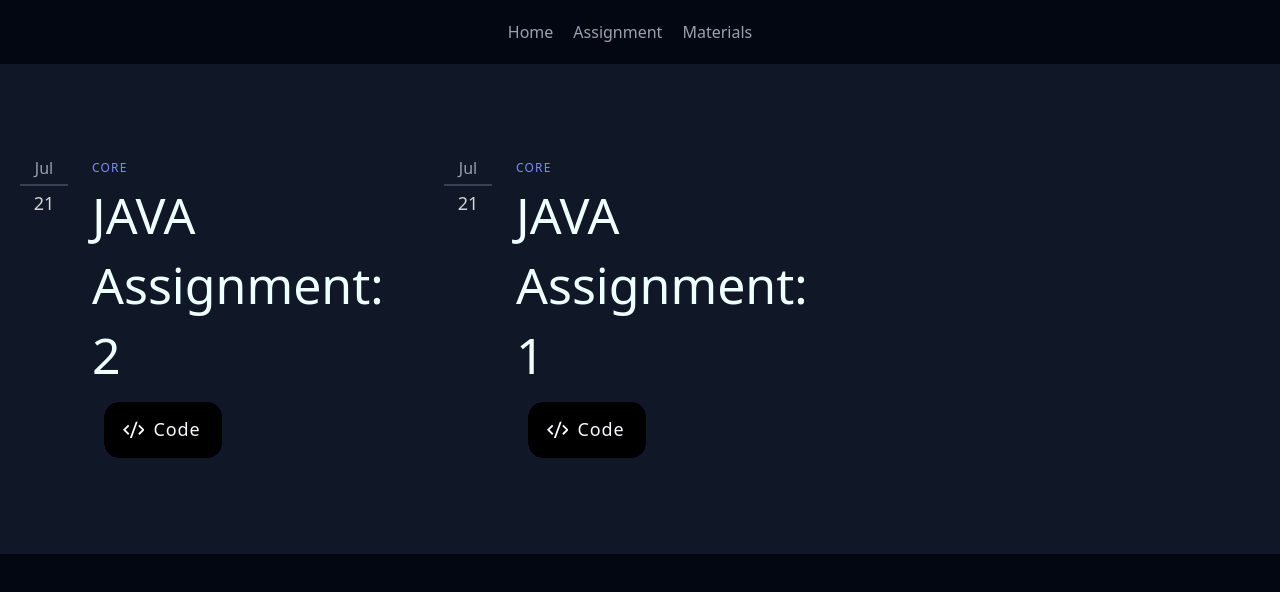
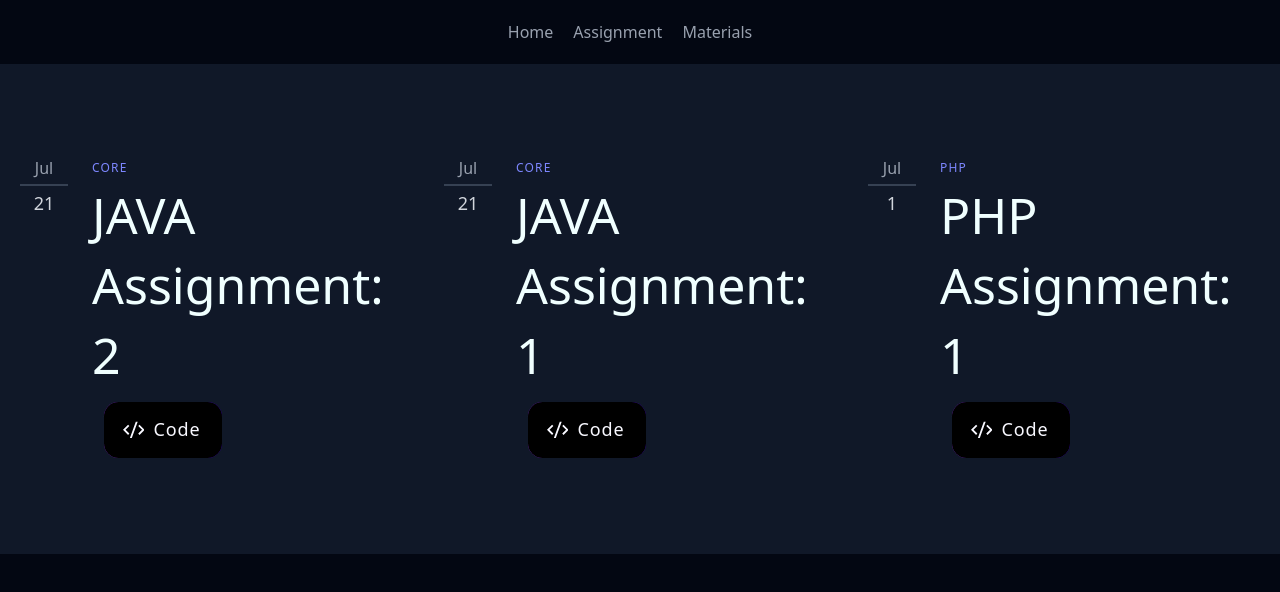
Before and after one commit to Dhruvsaa-t/Collage-sources, a plain HTML site: page assignment.html in a window 1280 px wide. Drawn offline with nearby package versions, Linux system fonts and the light colour scheme.

Commit message:
Update assignment.html
add php assi 1

```diff
--- a/assignment.html
+++ b/assignment.html
@@ -136,10 +136,38 @@
                         </div>
                     </div>
                 </div>
+
+                <div class="py-8 px-4 lg:w-1/3">
+                    <div class="h-full flex items-start">
+                        <div class="w-12 flex-shrink-0 flex flex-col text-center leading-none">
+                            <span class="text-gray-400 pb-2 mb-2 border-b-2 border-gray-700">Jul</span>
+                            <span class="font-medium text-lg leading-none text-gray-300 title-font">1</span>
+                        </div>
+                        <div class="flex-grow pl-6">
+                            <h2 class="tracking-widest text-xs title-font font-medium text-indigo-400 mb-1">PHP
+                            </h2>
+                            <h1 class="title-font text-xl font-medium text-white mb-3">PHP Assignment: 1</h1>
+                            <span class="flex-grow flex flex-col pl-3">
+                                <a href="phpAssi1.html"><button class="cssbuttons-io">
+                                        <span><svg viewBox="0 0 24 24" xmlns="http://www.w3.org/2000/svg">
+                                                <path d="M0 0h24v24H0z" fill="none"></path>
+                                                <path
+                                                    d="M24 12l-5.657 5.657-1.414-1.414L21.172 12l-4.243-4.243 1.414-1.414L24 12zM2.828 12l4.243 4.243-1.414 1.414L0 12l5.657-5.657L7.07 7.757 2.828 12zm6.96 9H7.66l6.552-18h2.128L9.788 21z"
+                                                    fill="currentColor"></path>
+                                            </svg>
+                                            Code</span>
+                                    </button></a>
+                            </span>
+                        </div>
+                    </div>
+                </div>
+
+
             </div>
         </div>
     </section>
     <script src="script.js"></script>
 </body>
 
+
 </html>
```
